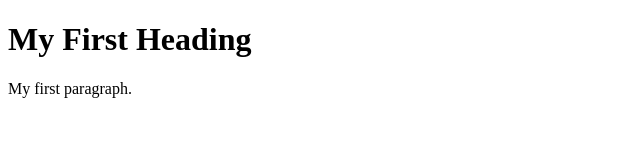
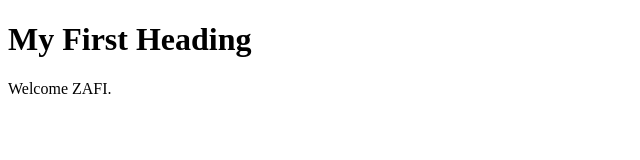
Before and after one commit to shaikjafir/frontend, a plain HTML site: page index.html in a window 1280 px wide. Shown: the full height of the page, 0-640 px from the left. Drawn offline with Linux system fonts and the light colour scheme.

Commit message:
Updted index html

```diff
--- a/index.html
+++ b/index.html
@@ -3,7 +3,7 @@
 <body>
 
 <h1>My First Heading</h1>
-<p>My first paragraph.</p>
+<p>Welcome ZAFI.</p>
 
 </body>
 </html>
```
